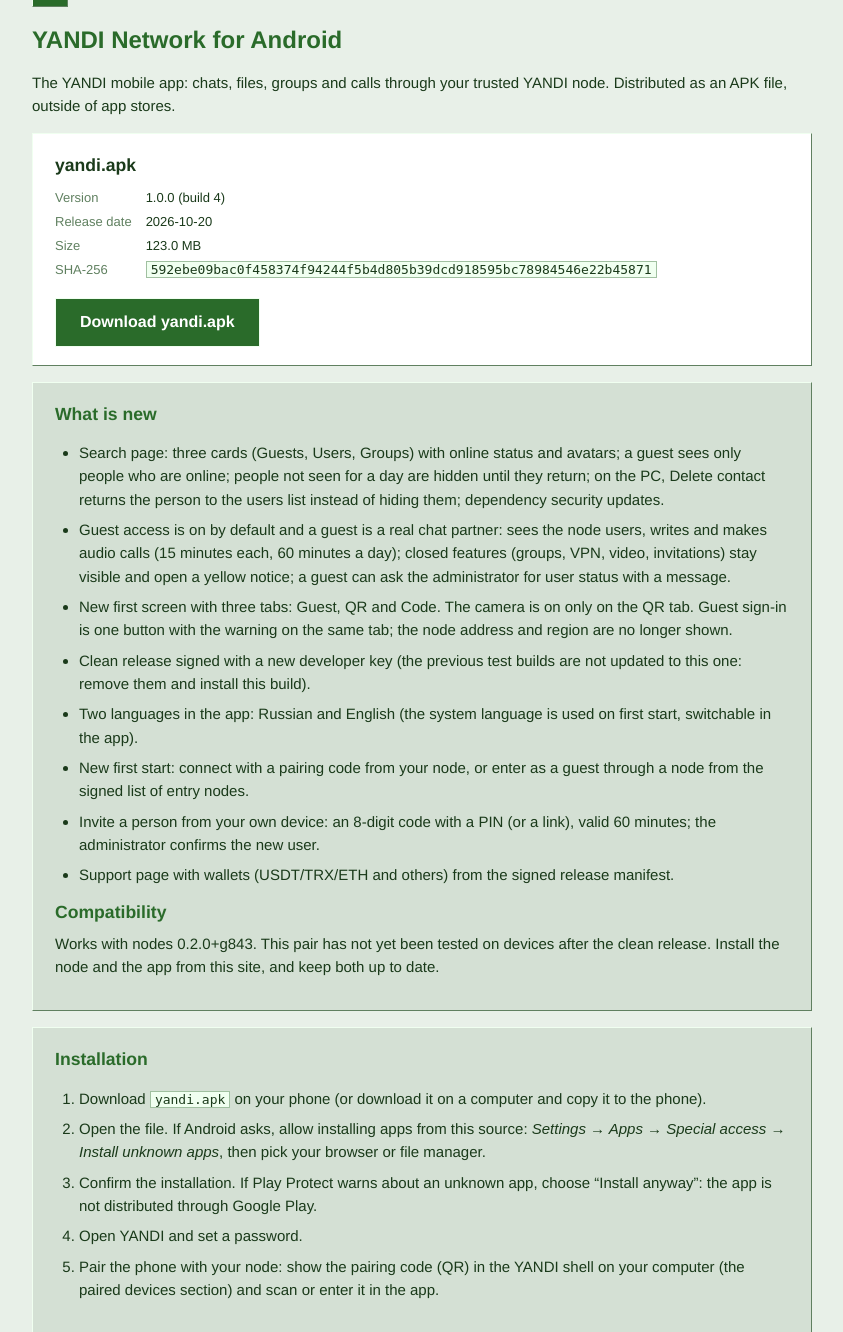
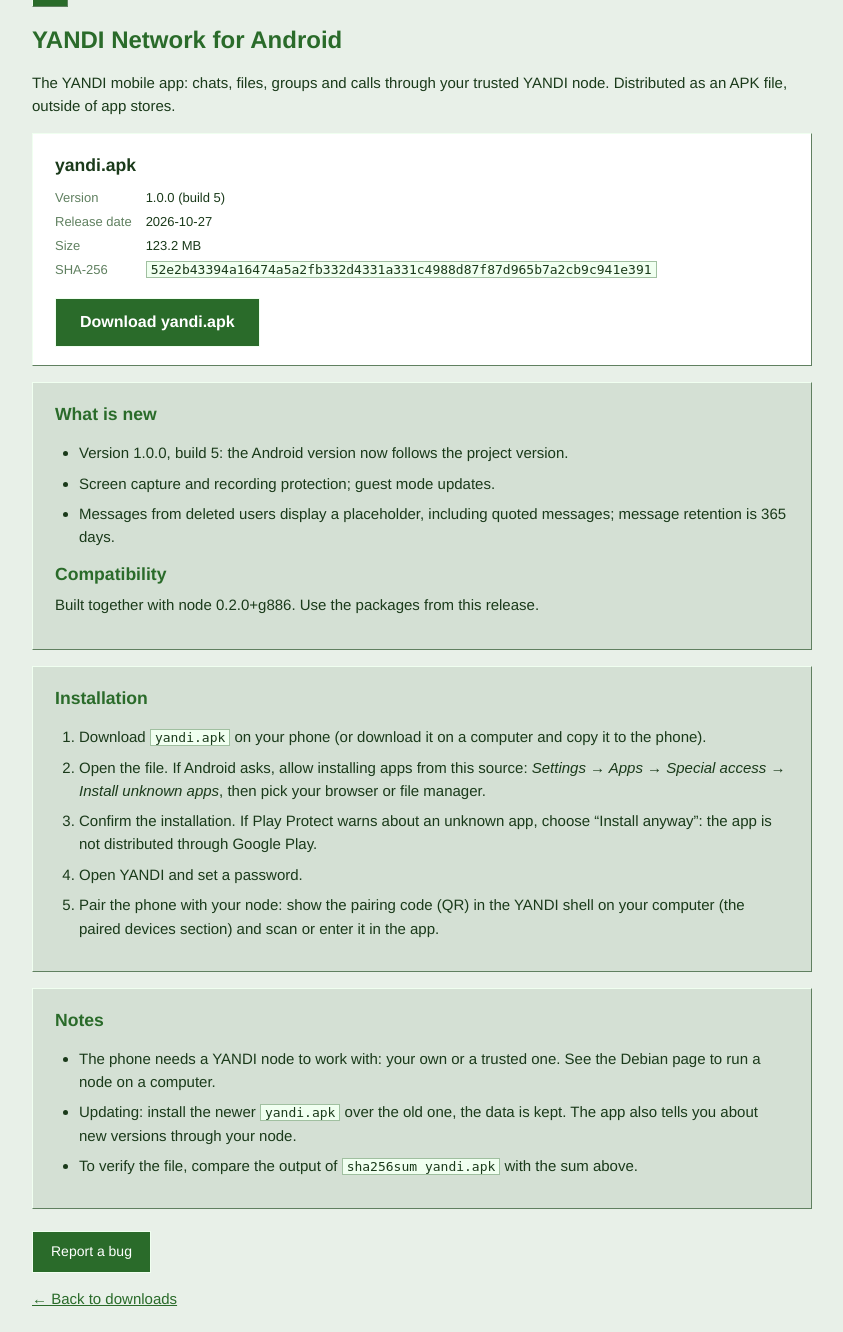
Before and after one commit to ispolkom/node, a PHP site: page /network/downloads/android/index.php in a window 1280 px wide. Shown: the part 412-1744 px from the top of the page, without its empty margins (132-975 px from the left). Run offline with PHP 8.4, Linux system fonts and the light colour scheme; some web fonts are replaced.

Commit message:
chore(release): record g886 and Android build 5; fix network CI CMake policy

```diff
--- a/deploy/site/yandi.su/includes/releases.php
+++ b/deploy/site/yandi.su/includes/releases.php
@@ -1,32 +1,67 @@
 <?php
 declare(strict_types=1);
-// Файлы для скачивания лежат в тех же папках update/, из которых узлы и приложение берут обновления (подписанный MANIFEST.json рядом).
+// Download metadata verified against signed release manifests.
 const YANDI_RELEASES = [
-    'android' => ['version' => '1.0.0 (build 4)',
-        'date' => '2026-10-20',
+    'android' => [
+        'version' => '1.0.0 (build 5)',
+        'date' => '2026-10-27',
         'changes' => [
-            'en' => ['Search page: three cards (Guests, Users, Groups) with online status and avatars; a guest sees only people who are online; people not seen for a day are hidden until they return; on the PC, Delete contact returns the person to the users list instead of hiding them; dependency security updates.', 'Guest access is on by default and a guest is a real chat partner: sees the node users, writes and makes audio calls (15 minutes each, 60 minutes a day); closed features (groups, VPN, video, invitations) stay visible and open a yellow notice; a guest can ask the administrator for user status with a message.', 'New first screen with three tabs: Guest, QR and Code. The camera is on only on the QR tab. Guest sign-in is one button with the warning on the same tab; the node address and region are no longer shown.', 'Clean release signed with a new developer key (the previous test builds are not updated to this one: remove them and install this build).', 'Two languages in the app: Russian and English (the system language is used on first start, switchable in the app).', 'New first start: connect with a pairing code from your node, or enter as a guest through a node from the signed list of entry nodes.', 'Invite a person from your own device: an 8-digit code with a PIN (or a link), valid 60 minutes; the administrator confirms the new user.', 'Support page with wallets (USDT/TRX/ETH and others) from the signed release manifest.'],
-            'ru' => ['Страница поиска: три карточки (Гости, Пользователи, Группы) со статусом и аватарами; гость видит только тех, кто в сети; не бывшие в сети больше суток прячутся до возвращения; на ПК «Удалить контакт» возвращает человека в список пользователей, а не скрывает; обновления зависимостей по безопасности.', 'Гости принимаются по умолчанию, гость стал настоящим собеседником: видит пользователей узла, пишет и звонит по аудио (15 минут на звонок, 60 минут в сутки); закрытое (группы, VPN, видео, приглашения) остаётся на виду и открывает жёлтое окно; гость может запросить у администратора статус пользователя с текстом.', 'Новый первый экран с тремя вкладками: «Гость», «QR» и «Код». Камера включена только на вкладке QR. Вход гостем одной кнопкой, предупреждение на той же вкладке; адрес и регион узла больше не показываются.', 'Чистый выпуск, подписанный новым ключом разработчика (прежние тестовые сборки на эту не обновляются: удалите их и установите эту).', 'Два языка в приложении: русский и английский (при первом запуске берётся язык системы, переключается в приложении).', 'Новый первый запуск: подключиться кодом сопряжения от своего узла или войти гостем через узел из подписанного списка входных узлов.', 'Приглашение человека со своего устройства: код из 8 цифр с PIN (или ссылка), действует 60 минут; нового пользователя подтверждает администратор.', 'Страница поддержки с кошельками (USDT/TRX/ETH и другие) из подписанного манифеста выпуска.'],
+            'ru' => [
+                'Выпуск 1.0.0, сборка 5: номер версии Android согласован с версией проекта.',
+                'Защита экрана приложения от снимков и записи; обновления гостевого режима.',
+                'Сообщения удалённого пользователя отображаются заглушкой, включая цитаты; срок хранения сообщений — 365 суток.'
+            ],
+            'en' => [
+                'Version 1.0.0, build 5: the Android version now follows the project version.',
+                'Screen capture and recording protection; guest mode updates.',
+                'Messages from deleted users display a placeholder, including quoted messages; message retention is 365 days.'
+            ]
         ],
         'compat' => [
-            'en' => 'Works with nodes 0.2.0+g843. This pair has not yet been tested on devices after the clean release. Install the node and the app from this site, and keep both up to date.',
-            'ru' => 'Работает с узлами 0.2.0+g843. После чистого выпуска эта пара на устройствах ещё не проверялась. Ставьте узел и приложение с этого сайта и обновляйте оба.',
+            'ru' => 'Собрано вместе с узлом 0.2.0+g886. Используйте пакеты этого выпуска.',
+            'en' => 'Built together with node 0.2.0+g886. Use the packages from this release.'
         ],
         'files' => [
-        ['href' => '/update/android/yandi.apk', 'name' => 'yandi.apk', 'size' => '123.0', 'sha256' => '592ebe09bac0f458374f94244f5b4d805b39dcd918595bc78984546e22b45871'],
-    ]],
-    'debian' => ['version' => '0.2.0+g843',
-        'date' => '2026-10-20',
+            [
+                'href' => '/update/android/yandi.apk',
+                'name' => 'yandi.apk',
+                'size' => '123.2',
+                'sha256' => '52e2b43394a16474a5a2fb332d4331a331c4988d87f87d965b7a2cb9c941e391'
+            ]
+        ]
+    ],
+    'debian' => [
+        'version' => '0.2.0+g886',
+        'date' => '2026-10-27',
         'changes' => [
-            'en' => ['Clean release signed with a new developer key: remove the previous test packages (purge) and install these two.', 'Two languages: the console, installer and shell speak Russian or English (chosen at install, --lang).', 'Console without the shell: yandi setup and yandi admin (including signing the list of entry nodes with a key that lives only in the private environment).', 'Signed list of entry nodes for phones (guest role) and applications from new nodes; invitations of devices with PIN.', 'The package enables and starts the node service (yandi-node@USER) by itself on first install.', 'Shell: copy the pairing code with one click, who invited a user, confirm the user, entry-list panel.'],
-            'ru' => ['Чистый выпуск, подписанный новым ключом разработчика: удалите прежние тестовые пакеты (purge) и поставьте эти два.', 'Два языка: консоль, установщик и оболочка говорят по-русски или по-английски (выбор при установке, --lang).', 'Консоль без оболочки: yandi setup и yandi admin (в том числе подпись списка входных узлов ключом, который живёт только в закрытой среде).', 'Подписанный список входных узлов для телефонов (роль guest) и заявки новых узлов; приглашение устройств с PIN.', 'Пакет сам включает и запускает службу узла (yandi-node@ПОЛЬЗОВАТЕЛЬ) при первой установке.', 'Оболочка: копирование кода сопряжения одним нажатием, кто пригласил пользователя, подтверждение пользователя, панель списка входных узлов.'],
+            'ru' => [
+                'Узел и оболочка ПК собраны из одной версии исходников.',
+                'Исправления автономного и гостевого режимов; обновления удаления пользователей и хранения сообщений.',
+                'Пакеты и манифесты подписаны действующим ключом разработчика; SHA-256 приведены для каждого файла.'
+            ],
+            'en' => [
+                'The node and desktop shell are built from the same source revision.',
+                'Autonomous and guest mode fixes; updates to user deletion and message retention.',
+                'Packages and manifests use the current developer signing key; SHA-256 is listed for each file.'
+            ]
         ],
         'compat' => [
-            'en' => 'Install both packages of the same version together. Works with the Android app 1.0.0 (build 4) of the same release.',
-            'ru' => 'Оба пакета одной версии ставятся вместе. Работает с приложением для Android 1.0.0 (сборка 2) того же выпуска.',
+            'ru' => 'Установите оба пакета одной версии вместе. Android-приложение этого выпуска: 1.0.0 (сборка 5).',
+            'en' => 'Install both packages of the same version together. Android app for this release: 1.0.0 (build 5).'
         ],
         'files' => [
-        ['href' => '/update/deb/yandi-node_0.2.0-g843_amd64.deb', 'name' => 'yandi-node_0.2.0-g843_amd64.deb', 'size' => '6.8', 'sha256' => 'ec97a6e525ff47b3407db8334fa0b6790aea83f416bd7aeb0ba90413e819cd0e'],
-        ['href' => '/update/deb/yandi-desktop_0.2.0-g843_amd64.deb', 'name' => 'yandi-desktop_0.2.0-g843_amd64.deb', 'size' => '28.9', 'sha256' => '9f2c5c6e5744b742f6e1b1bac10a96a2fb9f1716f50a09178ffa82d727a1aa11'],
-    ]],
+            [
+                'href' => '/update/deb/yandi-desktop_0.2.0-g886_amd64.deb',
+                'name' => 'yandi-desktop_0.2.0-g886_amd64.deb',
+                'size' => '29.0',
+                'sha256' => 'd3b1f544faa151404f8a5f7f63da5955f4f40820b017b89d29c297f452cdef43'
+            ],
+            [
+                'href' => '/update/deb/yandi-node_0.2.0-g886_amd64.deb',
+                'name' => 'yandi-node_0.2.0-g886_amd64.deb',
+                'size' => '7.0',
+                'sha256' => '9aefe134d85ab97700712903b180ebc96f53033bcad920a132505b551fc347ed'
+            ]
+        ]
+    ]
 ];
```
Also changed, not shown: release/manifests/bootstrap.json (+7 -7 lines), .github/workflows/ci.yml, deploy/site/yandi.su/.well-known/assetlinks.json, release/manifests/android/MANIFEST.json, release/manifests/deb/MANIFEST.json, 4 other files.
